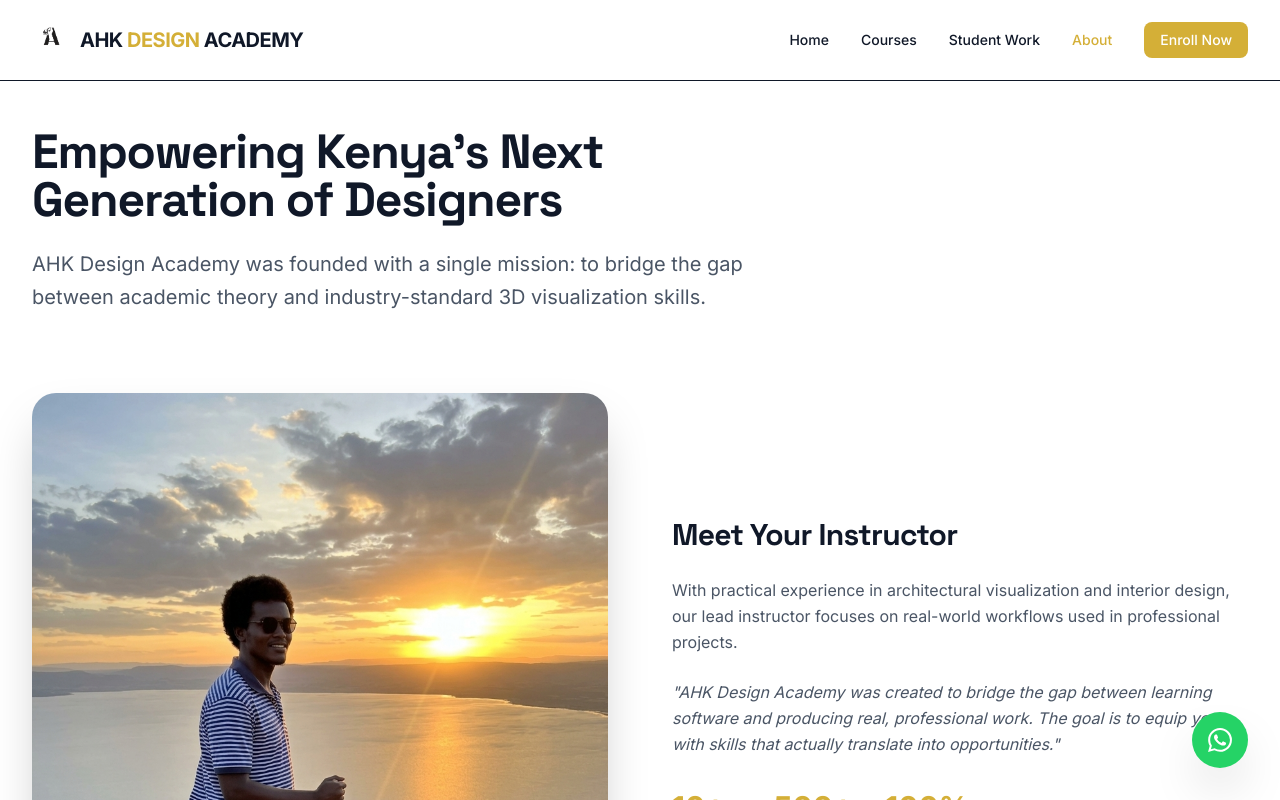
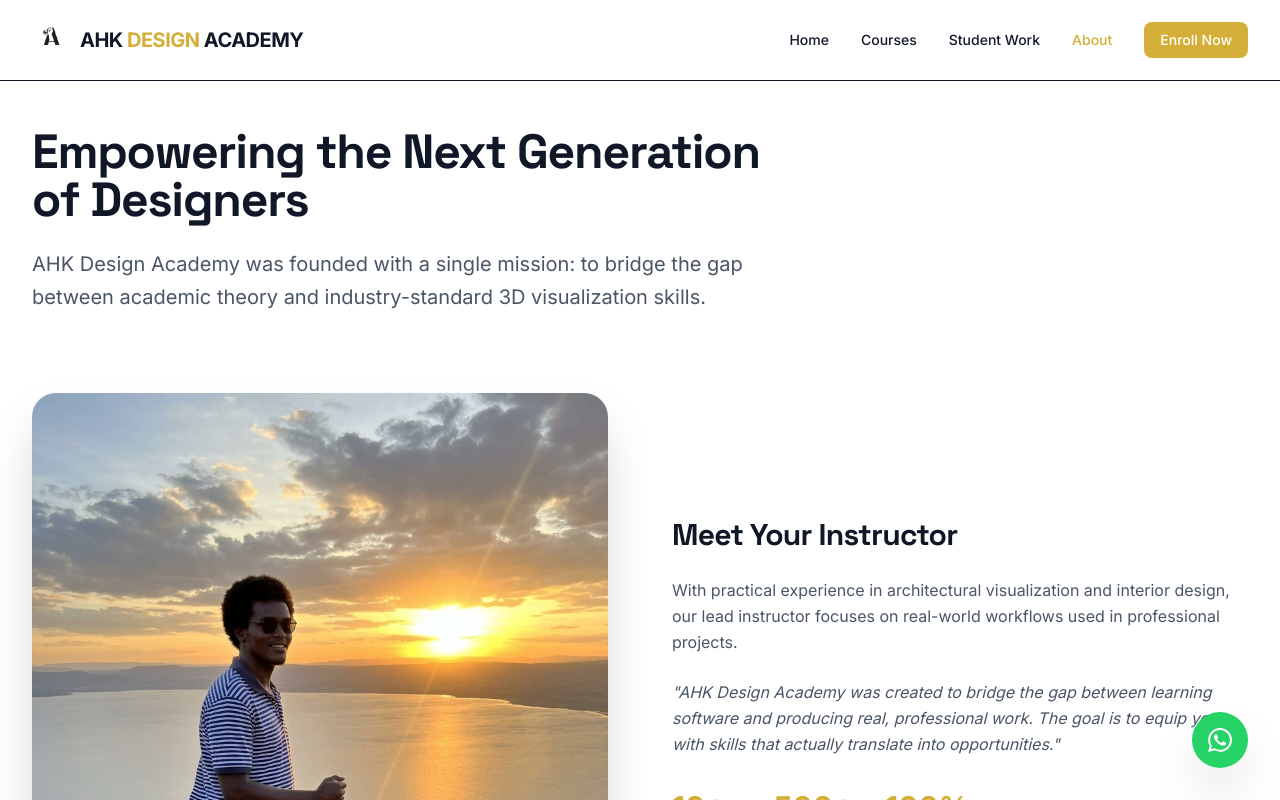
Before and after one commit to weshhhub/AHK-design-academy, a React (Vite) app: page /about in a window 1280 px wide. Shown: the top 800 px of the page. Built offline with nearby package versions, Linux system fonts and the light colour scheme.

Commit message:
Update About.tsx

```diff
--- a/src/pages/About.tsx
+++ b/src/pages/About.tsx
@@ -6,7 +6,7 @@
     <div className="pt-32 pb-24">
       <div className="max-w-7xl mx-auto px-4 sm:px-6 lg:px-8">
         <div className="max-w-3xl mb-20">
-          <h1 className="text-5xl mb-6">Empowering Kenya's Next Generation of Designers</h1>
+          <h1 className="text-5xl mb-6">Empowering the Next Generation of Designers</h1>
           <p className="text-xl text-gray-600 leading-relaxed">
             AHK Design Academy was founded with a single mission: to bridge the gap between academic theory and industry-standard 3D visualization skills.
           </p>
```
